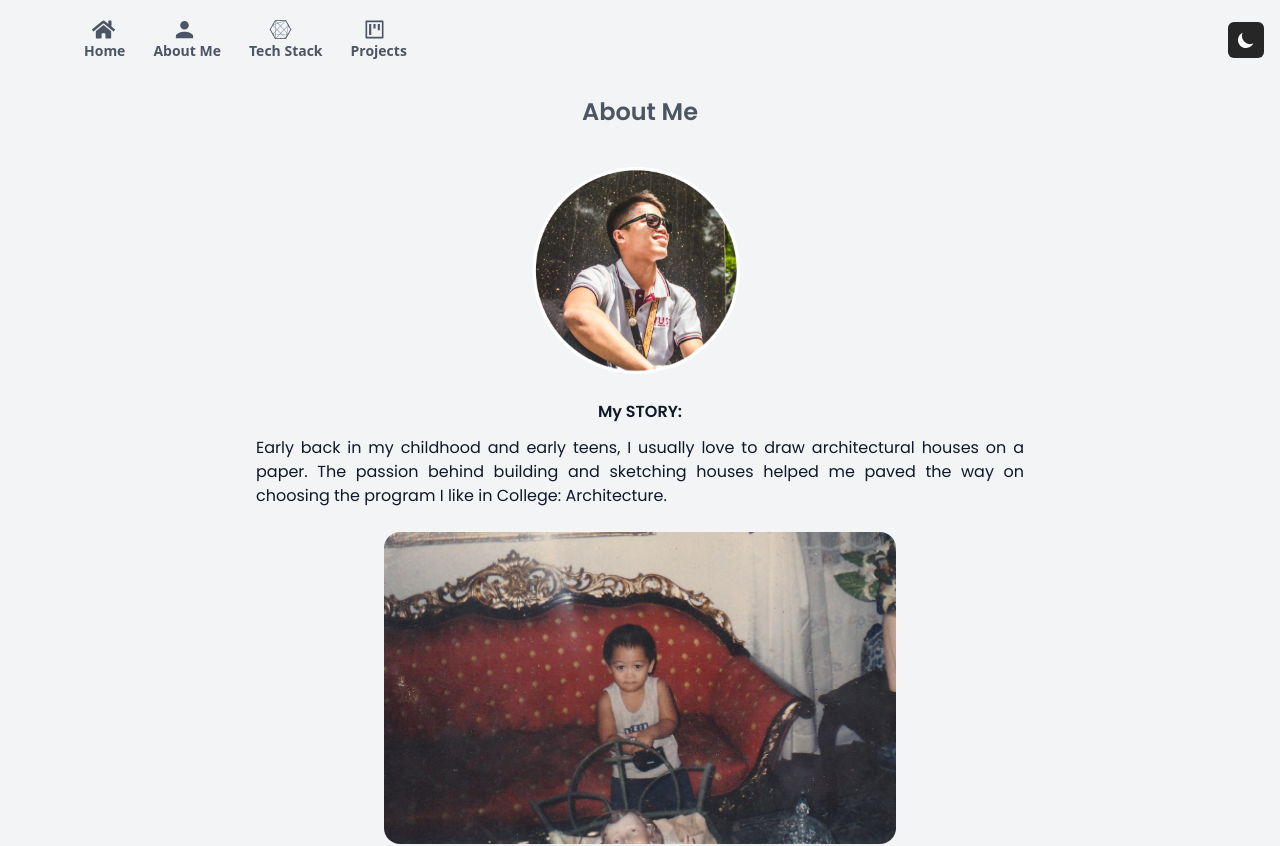
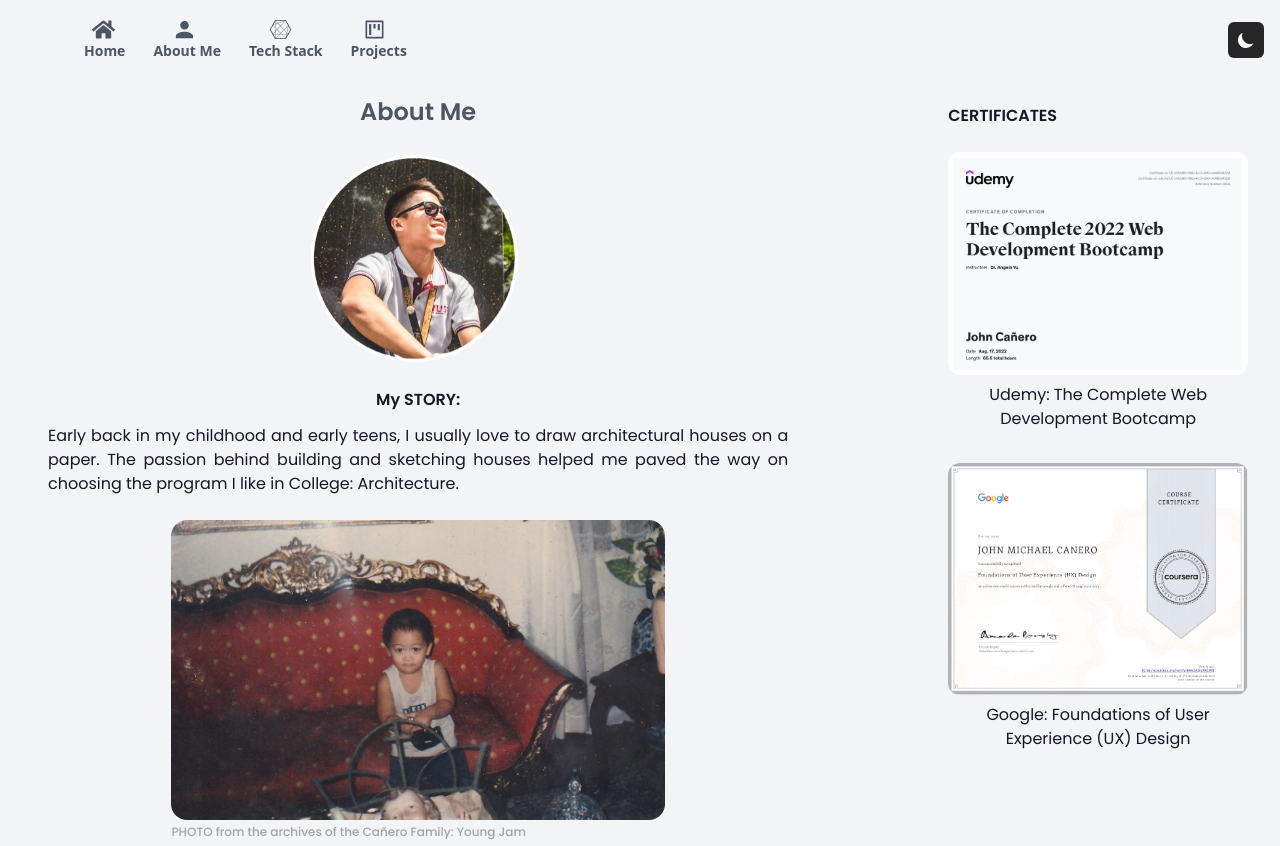
Before and after one commit to johncanero/johncanero-website, a Next.js app: page /about in a window 1280 px wide. Shown: the top 846 px of the page. Built offline with nearby package versions, Linux system fonts and the light colour scheme.

Commit message:
About Page Flex Elements with Two Columns on Tablet and Desktop

```diff
--- a/pages/about.tsx
+++ b/pages/about.tsx
@@ -5,15 +5,16 @@ import Link from "next/link";
 
 const about = () => {
   return (
-    <div>
+    <div className="md:flex">
       {/* First Column */}
       <div>
+        <div className=" font-Poppins mx-4 md:mx-8 lg:mr-36">
           <div className="text-center text-gray-600 font-Poppins font-semibold mt-4 text-2xl">
             About Me
           </div>
 
           {/* John Cañero Logo */}
-        <div className="flex justify-center mx-auto mt-6">
+          <div className="flex justify-center mx-auto mt-3">
             <Image
               src="/images/johncanero4.1.png"
               width={250}
@@ -23,7 +24,6 @@ const about = () => {
             />
           </div>
 
-        <div className=" font-Poppins mx-8 md:mx-16 lg:mx-60">
           <h1 className="mt-3 text-center font-semibold dark:text-transparent dark:bg-clip-text dark:bg-gradient-to-r dark:from-cyan-500 dark:to-blue-500">
             My STORY:
           </h1>
@@ -133,47 +133,6 @@ const about = () => {
             </div>
           </ul>
 
-          {/* Certifications */}
-          <div className="md:flex mt-6">
-            <Link
-              target="_blank"
-              rel="noopener noreferrer"
-              href="https://www.udemy.com/certificate/UC-c61dd9fc-19bb-4cc3-a5f0-c4d485d432af/"
-            >
-              <div className="mt-8 mb-8 md:w-11/12 mx-auto">
-                <Image
-                  src="/images/udemyWebCertificate.jpg"
-                  width={450}
-                  height={450}
-                  alt="Udemy Certificate"
-                  className="rounded-xl transition ease-in-out  hover:-translate-y-1 hover:scale-105 duration-300"
-                />
-                <p className="text-center mt-2 dark:text-transparent dark:bg-clip-text dark:bg-gradient-to-r dark:from-cyan-500 dark:to-blue-500">
-                  Udemy: The Complete Web Development Bootcamp
-                </p>
-              </div>
-            </Link>
-
-            <Link
-              target="_blank"
-              rel="noopener noreferrer"
-              href="https://coursera.org/share/20d2d6807653c0d6cf69d173b7a77d01"
-            >
-              <div className="mt-8 mb-8 md:w-11/12 mx-auto">
-                <Image
-                  src="/images/googleUXCertificate.jpg"
-                  width={435}
-                  height={435}
-                  alt="Udemy Certificate"
-                  className="rounded-xl transition ease-in-out  hover:-translate-y-1 hover:scale-105 duration-300"
-                />
-                <p className="text-center mt-2 dark:text-transparent dark:bg-clip-text dark:bg-gradient-to-r dark:from-cyan-500 dark:to-blue-500">
-                  Google: Foundations of User Experience (UX) Design
-                </p>
-              </div>
-            </Link>
-          </div>
-
           <h1 className="mt-6 text-left font-semibold dark:text-transparent dark:bg-clip-text dark:bg-gradient-to-r dark:from-cyan-500 dark:to-blue-500">
             HOBBIES:
           </h1>
@@ -193,8 +152,50 @@ const about = () => {
       </div>
 
       {/* Certificaitons and Resume */}
-      <div>
+      <div className="mx-4">
+        <h1 className="mt-6 text-left font-semibold dark:text-transparent dark:bg-clip-text dark:bg-gradient-to-r dark:from-cyan-500 dark:to-blue-500 font-Poppins">
+          CERTIFICATES
+        </h1>
+        {/* Certifications */}
+        <div className="font-Poppins">
+          <Link
+            target="_blank"
+            rel="noopener noreferrer"
+            href="https://www.udemy.com/certificate/UC-c61dd9fc-19bb-4cc3-a5f0-c4d485d432af/"
+          >
+            <div className="mt-6 mb-8 md:w-52 lg:w-auto">
+              <Image
+                src="/images/udemyWebCertificate.jpg"
+                width={800}
+                height={800}
+                alt="Udemy Certificate"
+                className="rounded-xl transition ease-in-out  hover:-translate-y-1 hover:scale-105 duration-300 animate__animated animate__fadeInRight"
+              />
+              <p className="text-center mt-2 dark:text-transparent dark:bg-clip-text dark:bg-gradient-to-r dark:from-cyan-500 dark:to-blue-500">
+                Udemy: The Complete Web Development Bootcamp
+              </p>
+            </div>
+          </Link>
 
+          <Link
+            target="_blank"
+            rel="noopener noreferrer"
+            href="https://coursera.org/share/20d2d6807653c0d6cf69d173b7a77d01"
+          >
+            <div className="mt-8 mb-8 md:w-52 lg:w-auto">
+              <Image
+                src="/images/googleUXCertificate.jpg"
+                width={800}
+                height={800}
+                alt="Udemy Certificate"
+                className="rounded-xl transition ease-in-out  hover:-translate-y-1 hover:scale-105 duration-300 animate__animated animate__fadeInRight"
+              />
+              <p className="text-center mt-2 dark:text-transparent dark:bg-clip-text dark:bg-gradient-to-r dark:from-cyan-500 dark:to-blue-500">
+                Google: Foundations of User Experience (UX) Design
+              </p>
+            </div>
+          </Link>
+        </div>
       </div>
     </div>
   );
```
Lines whose indentation alone changed are shown as unchanged.
